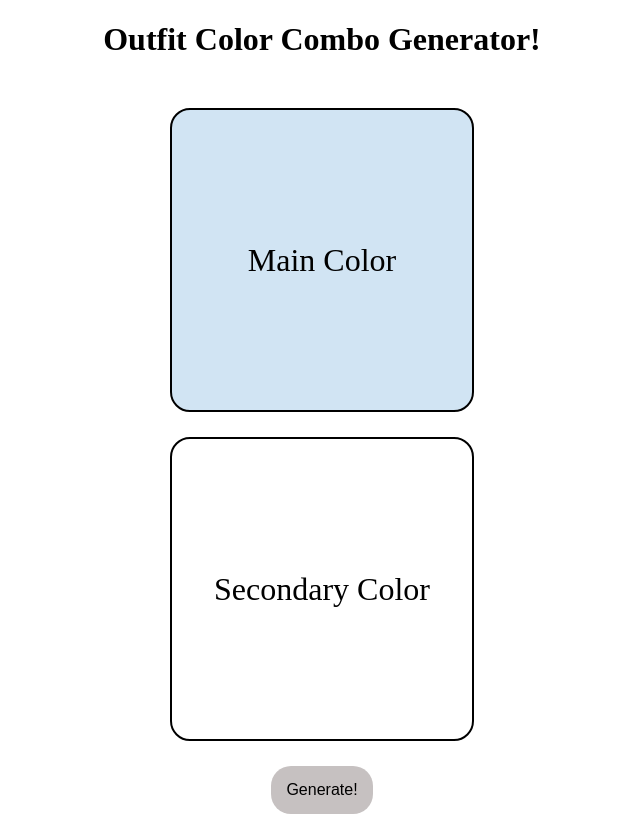
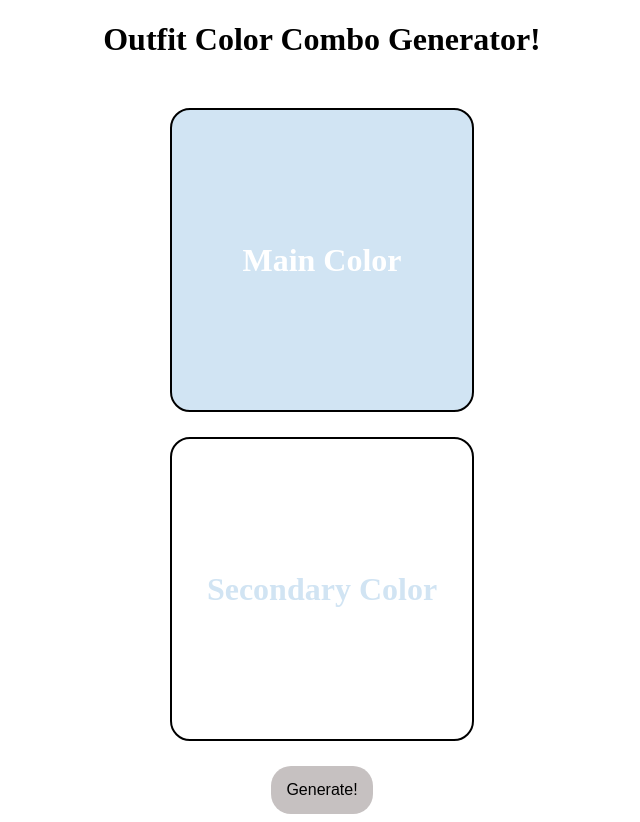
Before and after one commit to aKoolKev/outfitColorComboGenerator, a plain HTML site: page index.html in a window 1280 px wide. Both pictures are taken after a click on the button "Generate!". Shown: the whole page, without its empty margins (318-958 px from the left). Drawn offline with Linux system fonts and the light colour scheme.

Commit message:
Changing color text.

```diff
--- a/index.html
+++ b/index.html
@@ -13,11 +13,11 @@
     <div class="color-display-container">
 
         <div class="main-color-display">
-            <p>Main Color</p>
+            <p id="main-color-text" class="text-color">Main Color</p>
         </div>
 
         <div class="secondary-color-display">
-            <p>Secondary Color</p>
+            <p id="secondary-color-text" class="text-color">Secondary Color</p>
         </div>
 
         <button id="generate-button">Generate!</button>
--- a/script.js
+++ b/script.js
@@ -165,6 +165,12 @@ function displayRandomColorCombo(){
     let secondaryColorDisplay = document.querySelector(".secondary-color-display");
     let secondaryBgColor = colorsMap.get( primaryColorsArr[randPrimaryColorIndex]._secondaryColorsArr[randSecondaryColorIndex] );
     secondaryColorDisplay.style.backgroundColor = secondaryBgColor;
+
+    //change the text color
+    let mainColorText = document.getElementById("main-color-text");
+    let secondaryColorText = document.getElementById("secondary-color-text");
+    mainColorText.style.color = secondaryBgColor;
+    secondaryColorText.style.color = mainBgColor;
 }
 
 window.onload = function (){
--- a/style.css
+++ b/style.css
@@ -27,6 +27,10 @@ h1{
     margin-bottom: 25px;
 }
 
+/* Color name */
+.text-color{
+    font-weight: bold;
+}
 
 #generate-button{
     text-align: center;
```
